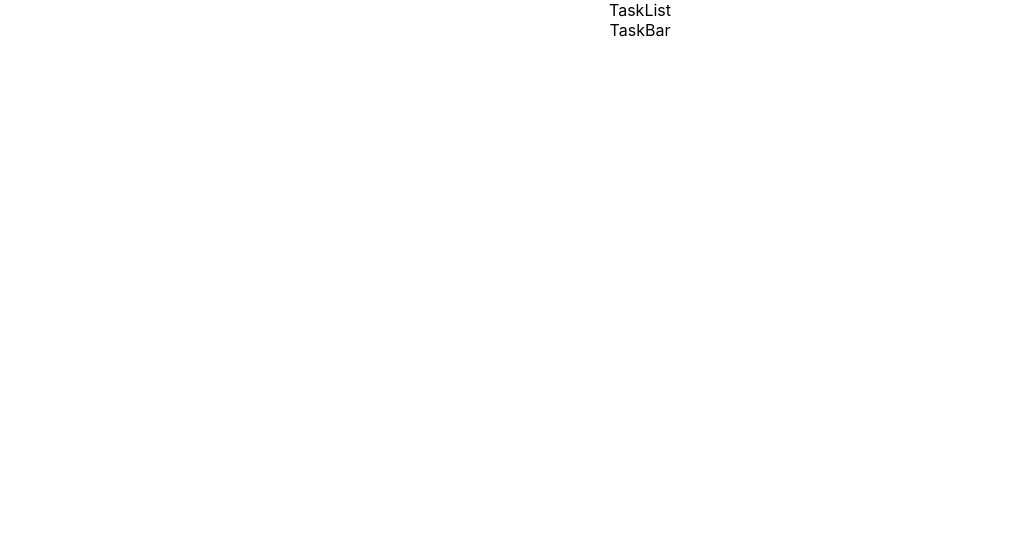
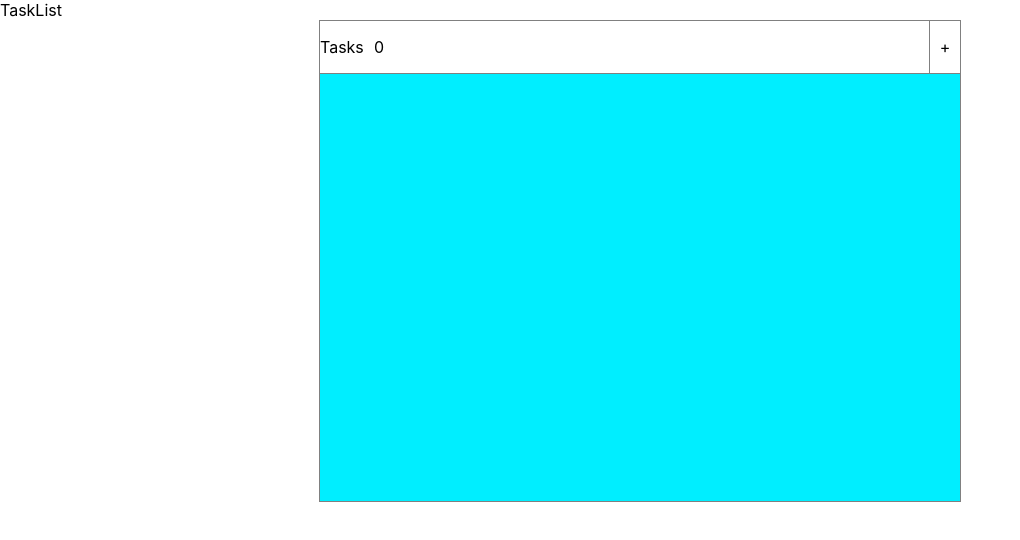
Before and after one commit to otinomz/TaskDescription, a React (Create React App) app: page / in a window 1280 px wide. Shown: the top 540 px of the page, without its empty margins (0-1020 px from the left). Built offline with nearby package versions, Linux system fonts and the light colour scheme; the HTML template or start-up script is replaced by a standard one.

Commit message:
chore: style fixed"

```diff
--- a/src/App.css
+++ b/src/App.css
@@ -1,38 +1,35 @@
-.App {
-  text-align: center;
+.taskContainer {
+  width: 50%;
+  margin: auto;
+  min-height: 60vh;
+  background: rgb(0, 238, 255);
+  border: 1px solid grey;
 }
 
-.App-logo {
-  height: 40vmin;
-  pointer-events: none;
+.taskContainer>div:nth-child(1) {
+    display: grid;
+    grid-template-columns: 1fr 50px;
+    grid-template-rows: 100px;
+    grid-column-gap: 0px;
+    grid-row-gap: 0px;
+    background: #fff;
+    border-bottom: 1px solid grey;
+    }
+
+
+.taskContainer>div:nth-child(1) {
+  display: flex;
+  justify-content: space-between;
 }
 
-@media (prefers-reduced-motion: no-preference) {
-  .App-logo {
-    animation: App-logo-spin infinite 20s linear;
-  }
+.taskContainer>div:nth-child(1)> .tasks {
+  display: flex;
+  justify-content: space-between;
+  width: 10%;
 }
 
-.App-header {
-  background-color: #282c34;
-  min-height: 100vh;
-  display: flex;
-  flex-direction: column;
-  align-items: center;
-  justify-content: center;
-  font-size: calc(10px + 2vmin);
-  color: white;
+.taskContainer>div:nth-child(1)> .plus {
+  width: 30px;
+  text-align: center;
+  border-left: 1px solid grey;
 }
-
-.App-link {
-  color: #61dafb;
-}
-
-@keyframes App-logo-spin {
-  from {
-    transform: rotate(0deg);
-  }
-  to {
-    transform: rotate(360deg);
-  }
-}
--- a/src/components/TaskBar.jsx
+++ b/src/components/TaskBar.jsx
@@ -2,7 +2,17 @@ import React from 'react'
 
 const TaskBar = () => {
     return (
-        <div>TaskBar</div>
+        <div className="taskContainer">
+            <div>
+                <div className='tasks'>
+                    <p>Tasks</p>
+                    <p>0</p>
+                </div>
+                <div className="plus">
+                <p>+</p>
+                </div>
+            </div>
+        </div>
     )
 }
 
```
